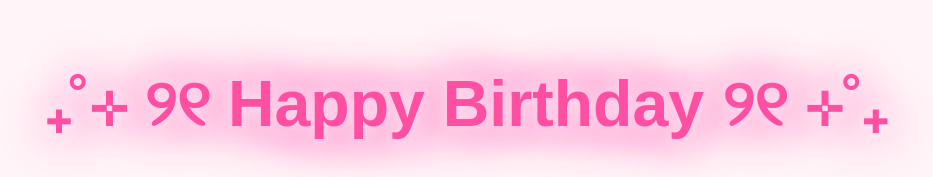
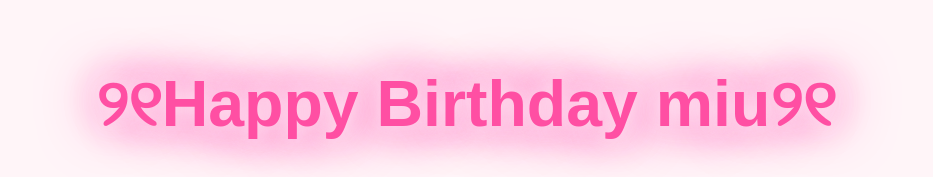
Before and after one commit to futi120/isseimiu, a plain HTML site: page index.html in a window 1280 px wide. Shown: the top 177 px of the page, without its empty margins (174-1107 px from the left). Drawn offline with Linux system fonts and the light colour scheme.

Commit message:
Update index.html

```diff
--- a/index.html
+++ b/index.html
@@ -51,7 +51,7 @@
 
 <body>
 
-    <h1>₊˚⊹ ୨୧ Happy Birthday ୨୧ ⊹˚₊</h1>
+    <h1>୨୧Happy Birthday miu୨୧</h1>
 
     <p> ୨♥୧-------------------------------------------------୨♥୧<p>
 
```
